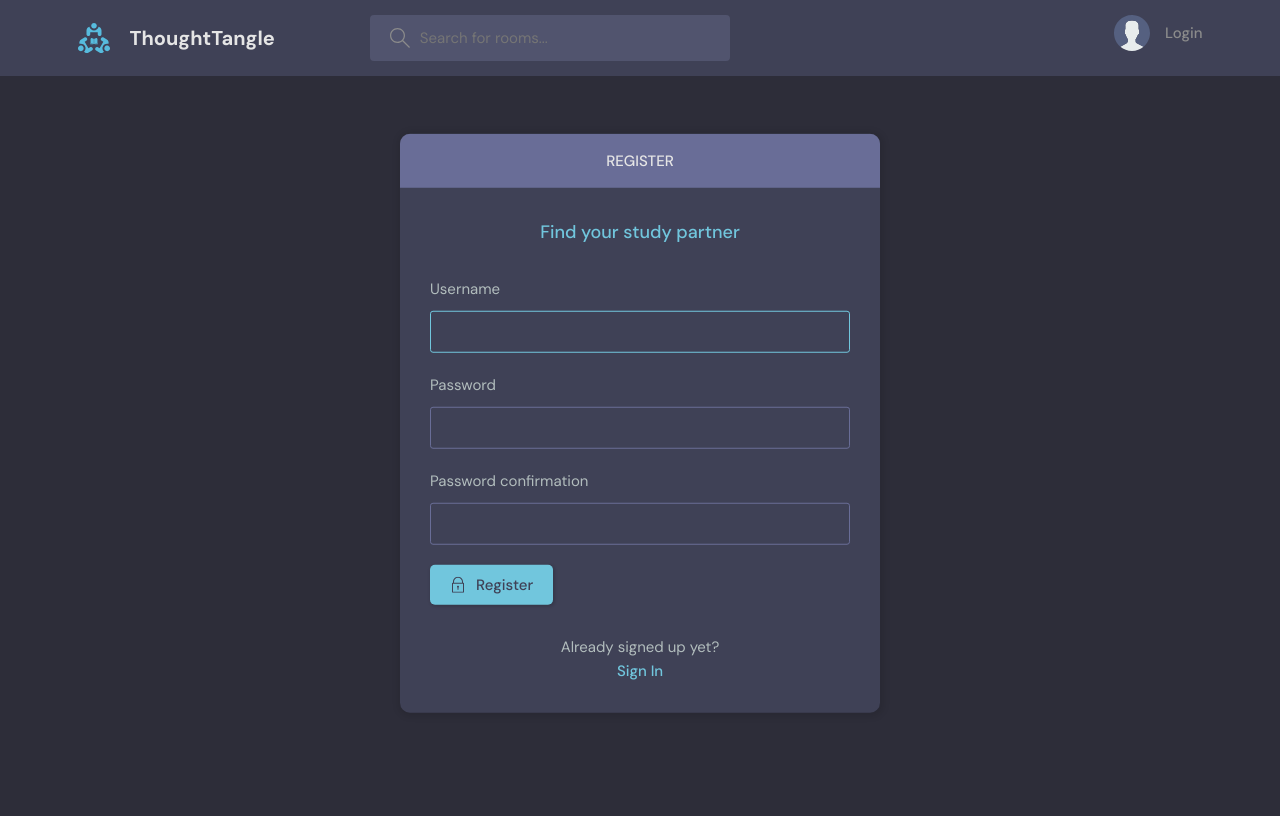
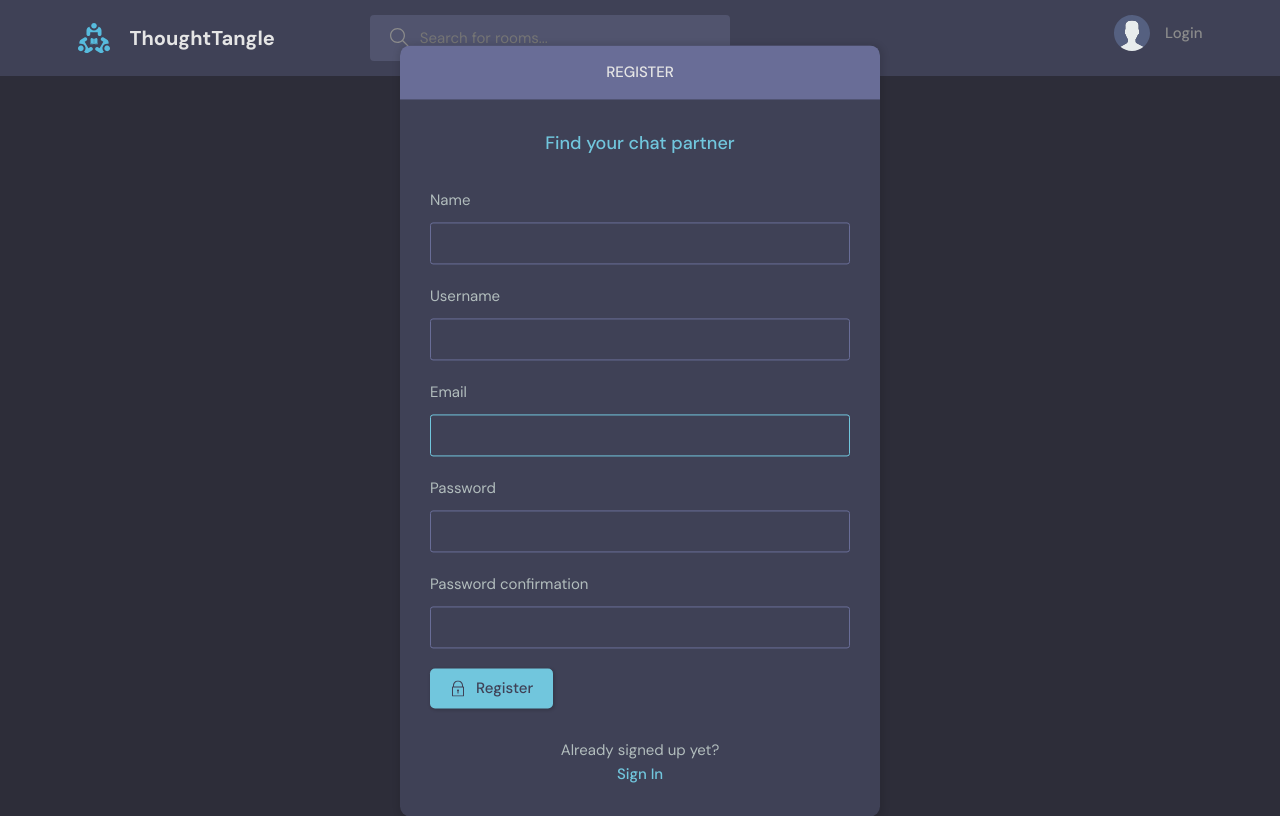
Before and after one commit to SyedZainAnwer/Thought-Tangle, a Django app: page /register/ in a window 1280 px wide. Before the commit the page ends 713 px from the top, so only its background shows below. Run offline with Django 5.2, Linux system fonts and the light colour scheme; tables that the repository leaves empty hold one stand-in row (values such as "Sample post").

Commit message:
done with base project

```diff
--- a/base/forms.py
+++ b/base/forms.py
@@ -1,5 +1,11 @@
 from django.forms import ModelForm
+from django.contrib.auth.forms import UserCreationForm
 from .models import Room, User
+
+class MyUserCreationForm(UserCreationForm):
+    class Meta:
+        model = User
+        fields = ['name', 'username', 'email', 'password1', 'password2']
 
 class RoomForm(ModelForm):
     class Meta:
@@ -10,4 +16,4 @@ class RoomForm(ModelForm):
 class UserForm(ModelForm):
     class Meta:
         model = User
-        fields = ['username', 'email']
+        fields = ['avatar','name','username', 'email', 'bio']
--- a/base/templates/base/login_register.html
+++ b/base/templates/base/login_register.html
@@ -10,13 +10,13 @@
             </div>
           </div>
           <div class="layout__body">
-            <h2 class="auth__tagline">Find your study partner</h2>
+            <h2 class="auth__tagline">Find your chat partner</h2>
 
             <form class="form" action="" method="POST">
               {% csrf_token %}
               <div class="form__group form__group">
-                <label for="room_name">Username</label>
-                <input id="username" name="username" type="text" placeholder="e.g. dennis_ivy" />
+                <label for="room_name">Email</label>
+                <input id="username" name="email" type="text" placeholder="e.g. abc@gmail.com" />
               </div>
               <div class="form__group">
                 <label for="password">Password</label>
@@ -67,7 +67,7 @@
             </div>
           </div>
           <div class="layout__body">
-            <h2 class="auth__tagline">Find your study partner</h2>
+            <h2 class="auth__tagline">Find your chat partner</h2>
 
             <form class="form" action="" method="POST">
               {% csrf_token %}
--- a/base/templates/base/room_form.html
+++ b/base/templates/base/room_form.html
@@ -67,7 +67,7 @@
             </div> {% endcomment %}
 
             <div class="form__action">
-              <a class="btn btn--dark" href="index.html">Cancel</a>
+              <a class="btn btn--dark" href="{% url 'home' %}">Cancel</a>
               <button class="btn btn--main" type="submit">Submit</button>
             </div>
           </form>
--- a/base/templates/base/update_user.html
+++ b/base/templates/base/update_user.html
@@ -26,7 +26,7 @@
       </div>
 
       <div class="layout__body">
-        <form class="form" action="" method="POST">
+        <form class="form" action="" method="POST" enctype="multipart/form-data">
           {% csrf_token %}
 
           {% for field in form %}
--- a/base/views.py
+++ b/base/views.py
@@ -4,9 +4,8 @@ from django.contrib import messages
 from django.contrib.auth.decorators import login_required
 from django.db.models import Q
 from django.contrib.auth import authenticate, login, logout
-from django.contrib.auth.forms import UserCreationForm
 from .models import Room, Topic, Message, User
-from .forms import RoomForm, UserForm
+from .forms import RoomForm, UserForm, MyUserCreationForm
 
 # render method takes 2 parameter and 2 optional: 1 is the HTTP request and other is the template
 
@@ -18,15 +17,15 @@ def loginPage(request):
 
     if request.method == 'POST':
         # these 2 values will be coming from front end
-        username = request.POST.get('username').lower()
+        email = request.POST.get('email').lower()
         password = request.POST.get('password')
 
         try:
-            user = User.objects.get(username=username)
+            user = User.objects.get(email=email)
         except:
             messages.error(request, 'User does not exist')
 
-        user = authenticate(request, username=username, password=password)
+        user = authenticate(request, email=email, password=password)
 
         if user is not None:
             login(request, user)
@@ -44,10 +43,10 @@ def logoutUser(request):
 
 
 def registerPage(request):
-    form = UserCreationForm()
+    form = MyUserCreationForm()
 
     if request.method == 'POST':
-        form = UserCreationForm(request.POST)
+        form = MyUserCreationForm(request.POST)
         if form.is_valid():
             user = form.save(commit=False)
             user.username = user.username.lower()
@@ -198,7 +197,7 @@ def updateUser(request):
     form = UserForm(instance=user)
 
     if request.method == "POST":
-        form = UserForm(request.POST, instance=user)
+        form = UserForm(request.POST, request.FILES,instance=user)
         if form.is_valid():
             form.save()
             return redirect('user-profile', pk=user.id)
```
Also changed, not shown: base/templates/base/profile.html (+2 -6 lines), db.sqlite3, static/images/github_profile_pic.jpeg (added).
